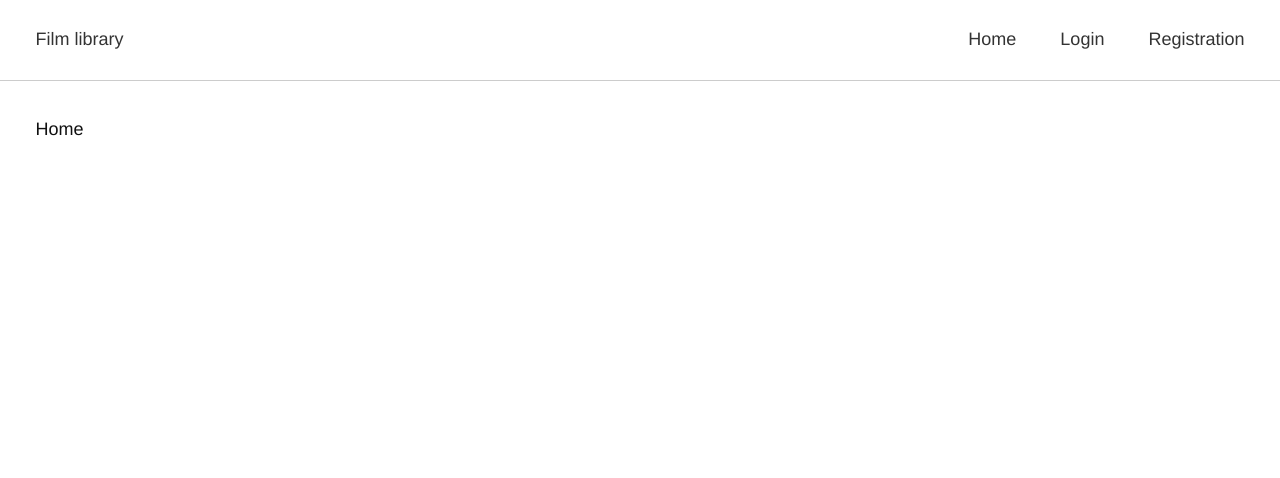
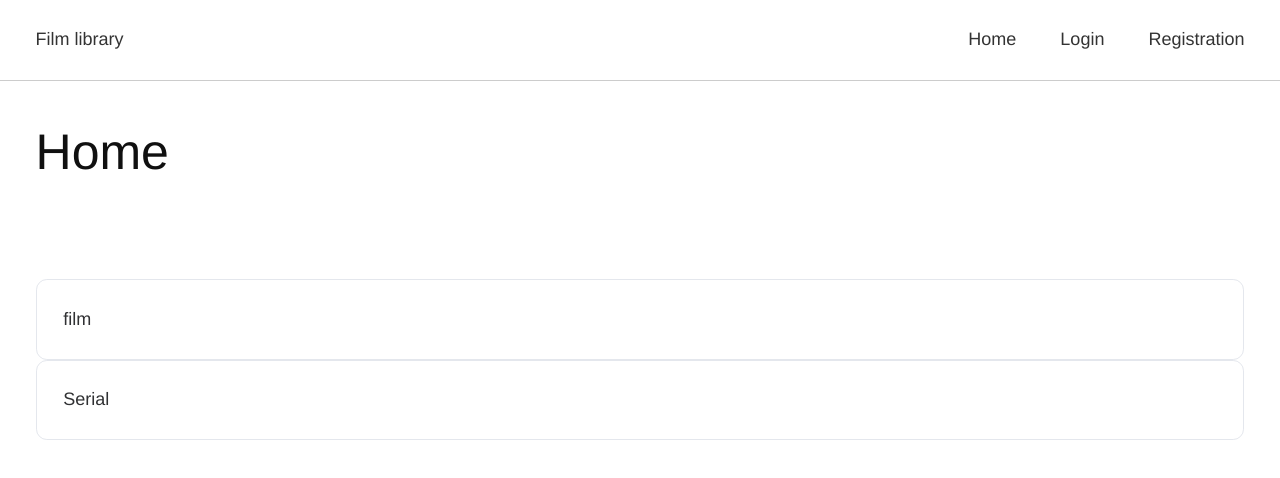
Before and after one commit to danil-boiko/film-library, a Vue app: page / in a window 1280 px wide. Shown: the top 478 px of the page. Built offline with nearby package versions, Linux system fonts and the light colour scheme; the HTML template or start-up script is replaced by a standard one.

Commit message:
add array tasks and html-view for him

```diff
--- a/src/components/Home.vue
+++ b/src/components/Home.vue
@@ -2,17 +2,45 @@
   .content-wrapper
     section
       .container
-        h1 Home
+        h1.ui-title-1 Home
+    section
+      .container
+        .task-list
+          .task-item(
+            v-for="task in tasks"
+            :key="task.id"
+            :class="{ completed: task.completed }"
+          )
+            .ui-card.ui-card--shadow
+              .task-item__info
+                span {{ task.whatWatch }}
 </template>
 
 <script>
 export default {
   data () {
-    return {}
+    return {
+      tasks: [
+        {
+          'id': 1,
+          'title': 'GrowthBusters: Hooked on Growth',
+          'description': 'I directed this documentary challenge',
+          'whatWatch': 'film',
+          'completed': false,
+          'editing': false
+        },
+        {
+          'id': 2,
+          'title': 'Game of thrones',
+          'description': 'Best serials',
+          'whatWatch': 'Serial',
+          'completed': false,
+          'editing': false
+        }
+      ]
+    }
   }
 }
 </script>
 
-<style lang="stylus" scoped>
-
-</style>
+<style lang="stylus" scoped></style>
```
